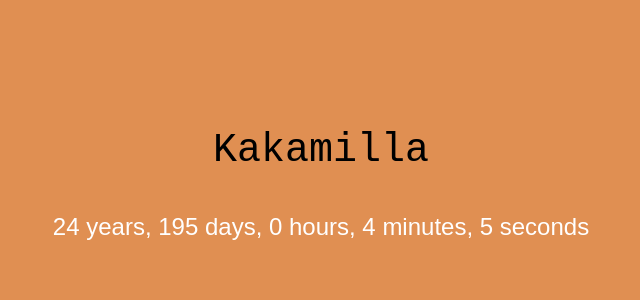
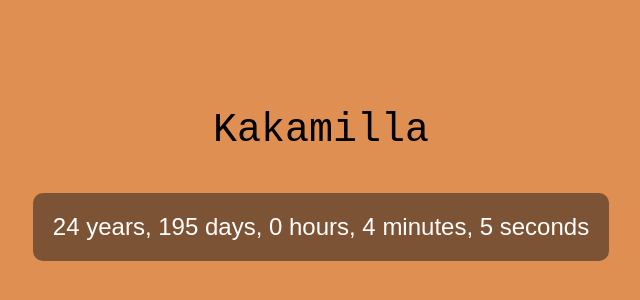
Before and after one commit to Deyso/kfupage, a plain HTML site: page index.html in a window 1280 px wide. Shown: the part 236-536 px from the top of the page, without its empty margins (319-959 px from the left). Drawn offline with Linux system fonts and the light colour scheme.

Commit message:
Add styling to center div

```diff
--- a/index.html
+++ b/index.html
@@ -26,6 +26,10 @@
 			font-size: 24px;
 			color: #ffffff;
 			text-align: center;
+			padding: 20px;
+			background-color: rgba(24, 24, 24, 0.5); /* Semi-transparent white */
+			border-radius: 10px;
+			backdrop-filter: blur(5px); /* Blur effect */
 		}
 		.center {
 			font-size: 2.5rem;
```
